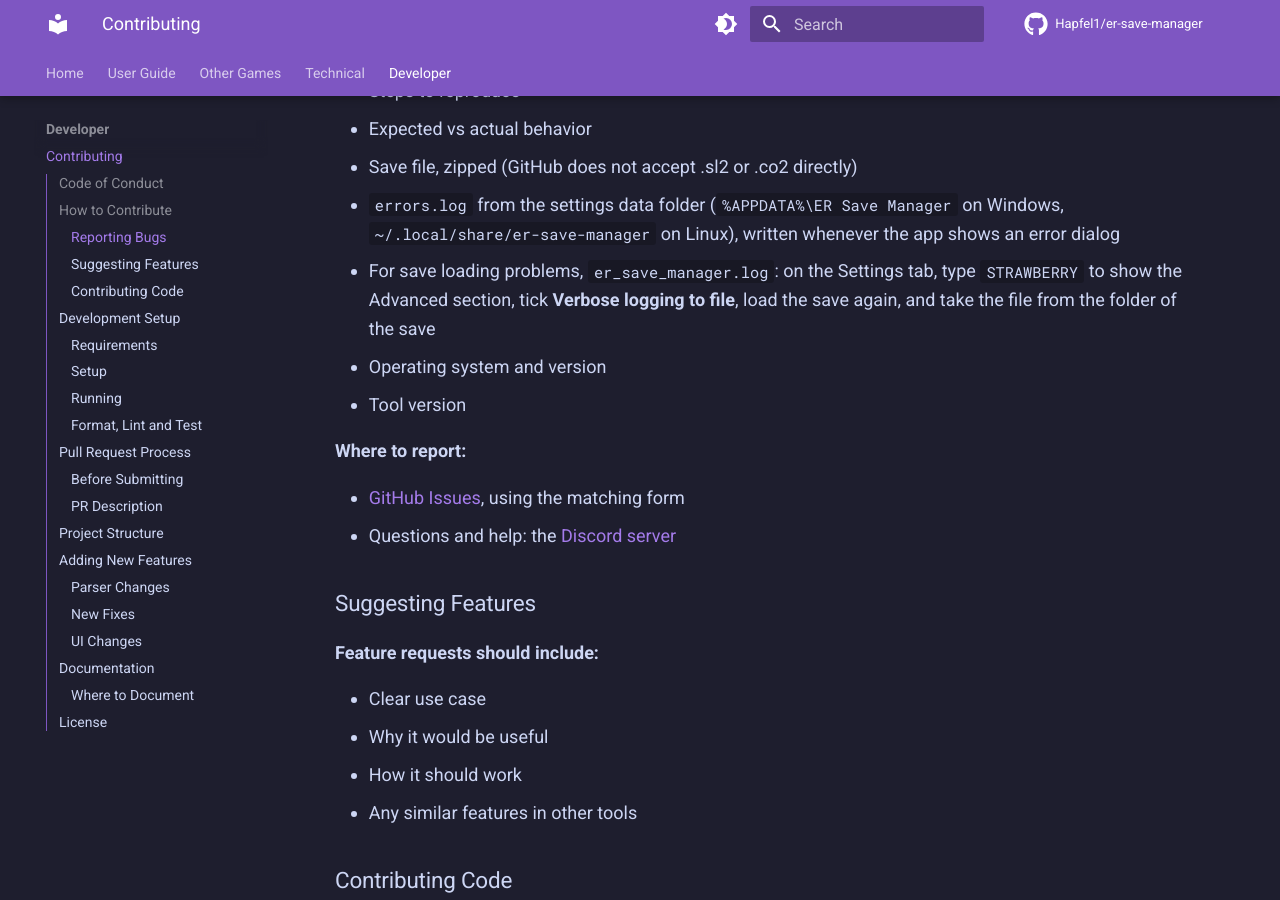
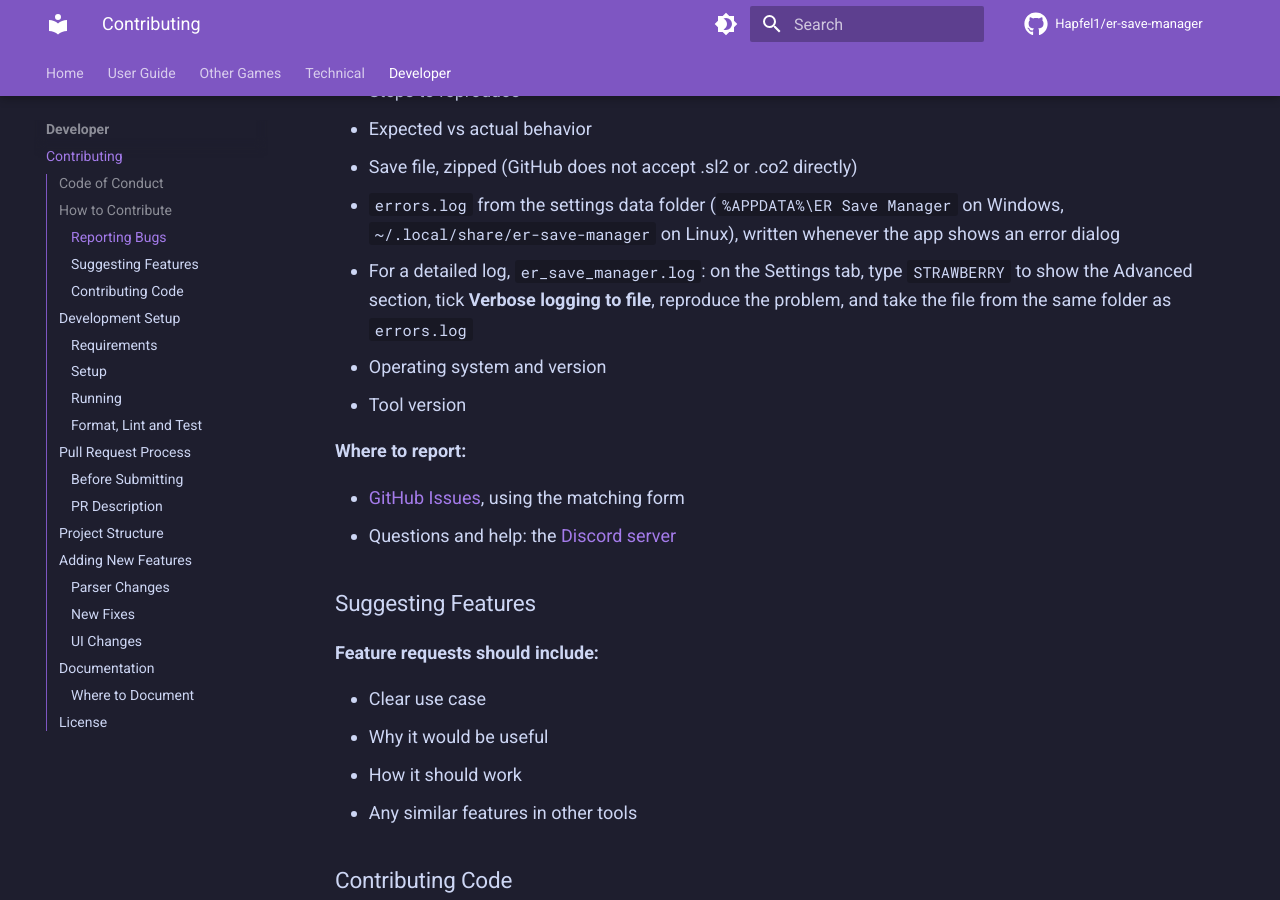
Before and after one commit to Hapfel1/er-save-manager, an MkDocs documentation site: the page built from docs/developer/contributing.md, in a window 1280 px wide and 900 px high, scrolled down 855 px. Built offline with MkDocs 1.6.1 and Material for MkDocs 9.7.7, drawn with Linux system fonts in a browser that asks for light colours; comment, search, counter and statistics services are not loaded; the version menu is left out.

Commit message:
docs(community): verbose log lives next to errors.log

```diff
--- a/docs/developer/contributing.md
+++ b/docs/developer/contributing.md
@@ -27,7 +27,7 @@ Everyone taking part follows the [Code of Conduct](https://github.com/Hapfel1/er
 - Expected vs actual behavior
 - Save file, zipped (GitHub does not accept .sl2 or .co2 directly)
 - `errors.log` from the settings data folder (`%APPDATA%\ER Save Manager` on Windows, `~/.local/share/er-save-manager` on Linux), written whenever the app shows an error dialog
-- For save loading problems, `er_save_manager.log`: on the Settings tab, type `STRAWBERRY` to show the Advanced section, tick **Verbose logging to file**, load the save again, and take the file from the folder of the save
+- For a detailed log, `er_save_manager.log`: on the Settings tab, type `STRAWBERRY` to show the Advanced section, tick **Verbose logging to file**, reproduce the problem, and take the file from the same folder as `errors.log`
 - Operating system and version
 - Tool version
 
```
Also changed, not shown: .github/CONTRIBUTING.md, 2 other files.
